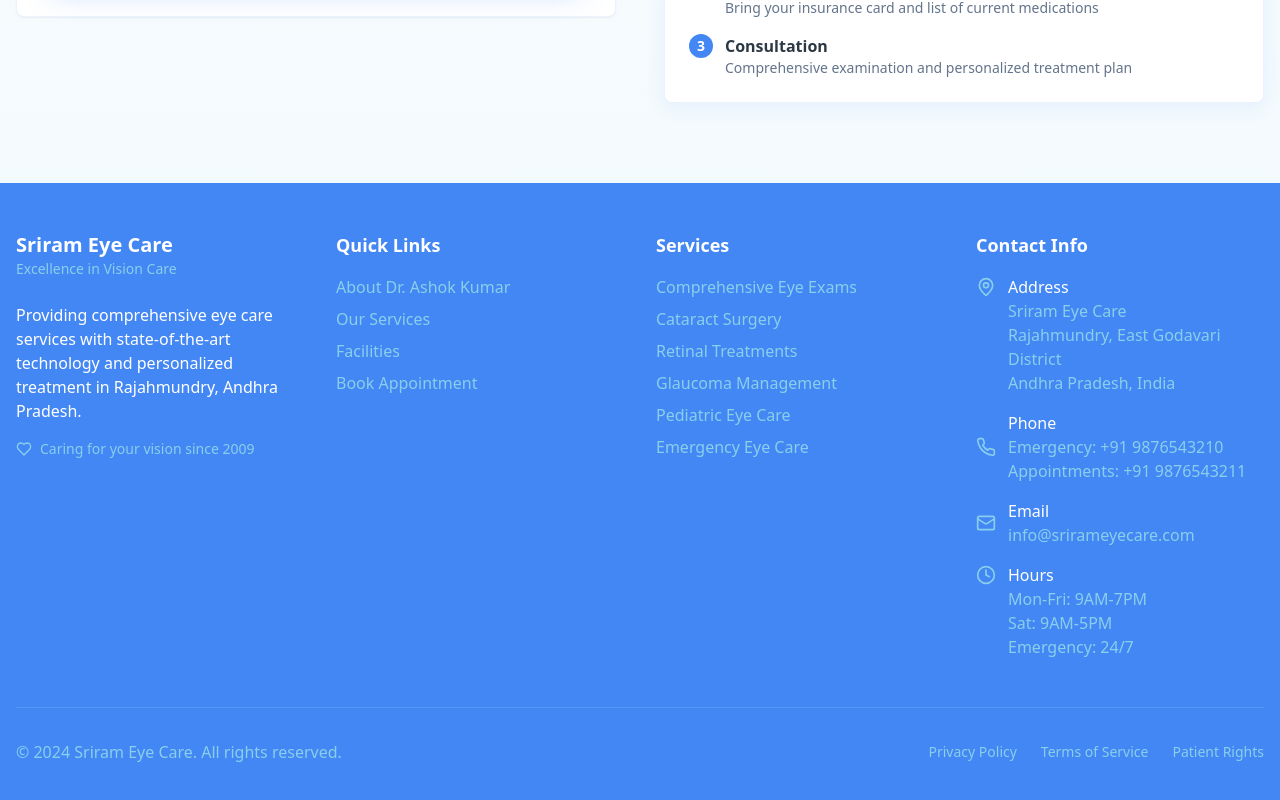
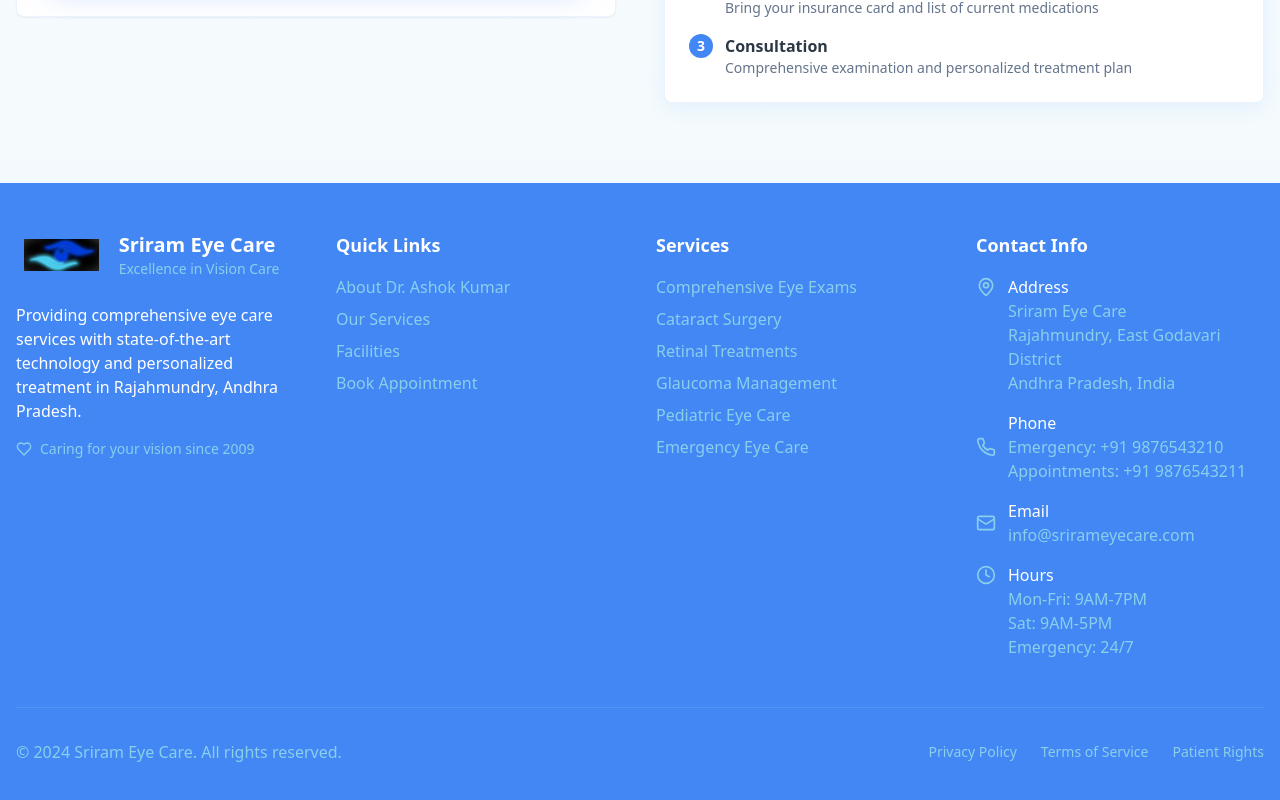
Before and after one commit to ragidla/sriram-eye-connect, a React (Vite) app: page / in a window 1280 px wide. Shown: the part 5582-6382 px from the top of the page. Built offline with nearby package versions, Linux system fonts and the light colour scheme.

Commit message:
Revert logo changes
Revert the logo to its original state across all components.

```diff
--- a/src/components/Footer.tsx
+++ b/src/components/Footer.tsx
@@ -6,9 +6,16 @@ const Footer = () => {
       <div className="container mx-auto px-4 py-12">
         <div className="grid md:grid-cols-2 lg:grid-cols-4 gap-8">
           <div>
-            <div className="mb-6">
-              <div className="font-bold text-xl">Sriram Eye Care</div>
-              <div className="text-medical-blue-light text-sm">Excellence in Vision Care</div>
+            <div className="flex items-center space-x-3 mb-6">
+              <img
+                src="/lovable-uploads/36ff6c9f-d5a7-405c-b06b-8c8f7d1c6436.png"
+                alt="Sriram Eye Care Logo"
+                className="h-12 w-auto rounded-lg p-2"
+              />
+              <div>
+                <div className="font-bold text-xl">Sriram Eye Care</div>
+                <div className="text-medical-blue-light text-sm">Excellence in Vision Care</div>
+              </div>
             </div>
             <p className="text-white mb-4">
               Providing comprehensive eye care services with state-of-the-art technology
```
